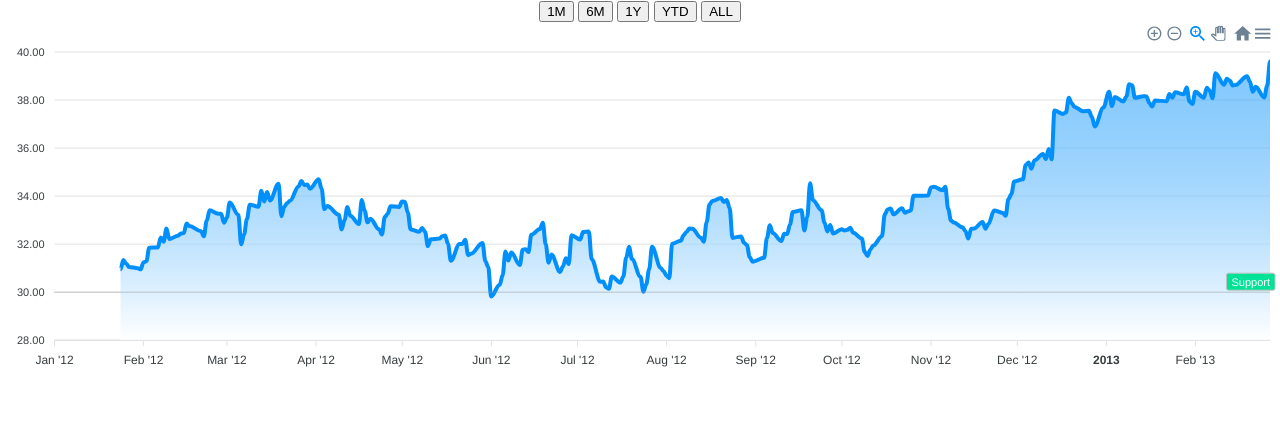
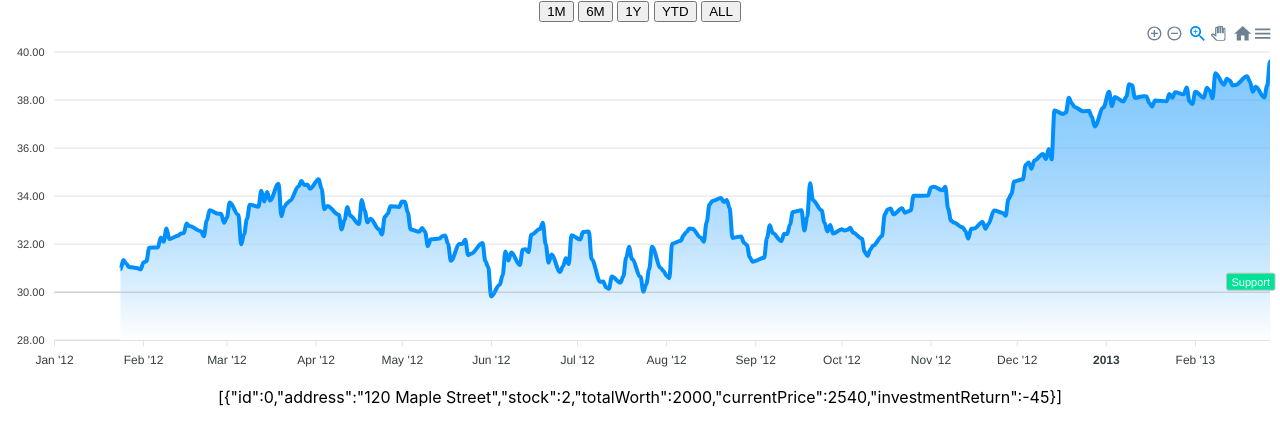
Before and after one commit to Daniil-Aleshechkin/landbanq, a React (Create React App) app: page / in a window 1280 px wide. Shown: the top 446 px of the page. Built offline with nearby package versions, Linux system fonts and the light colour scheme.

Commit message:
connected redux store to farmlisting

```diff
--- a/src/App.js
+++ b/src/App.js
@@ -3,10 +3,15 @@ import "./App.css";
 import WalletValue from "./components/walletValue";
 import React from "react";
 
+import FarmListings from "./components/FarmListings";
+
 function App() {
-    return <div className="App">
-        <WalletValue/>
-    </div>;
+    return (
+        <div className="App">
+            <WalletValue />
+            <FarmListings />
+        </div>
+    );
 }
 
 export default App;
--- a/src/components/FarmListings.js
+++ b/src/components/FarmListings.js
@@ -1 +1,12 @@
-import React, { Component } from "react";
+import React from "react";
+import { connect } from "react-redux";
+
+const FarmListings = (props) => {
+    return <div>{JSON.stringify(props.ownedProperties)}</div>;
+};
+
+const mapStateToProps = (state) => ({
+    ownedProperties: state.ownedPropertyReducer.ownedProperties,
+});
+
+export default connect(mapStateToProps)(FarmListings);
--- a/src/redux/reducers/ownedPropertyReducer.js
+++ b/src/redux/reducers/ownedPropertyReducer.js
@@ -1,6 +1,18 @@
 import * as ACTION_TYPES from "../../actions/actionTypes";
 
-const initialState = { ownedProperties: [], myWallet: { data: "Hi" } };
+const initialState = {
+    ownedProperties: [
+        {
+            id: 0,
+            address: "120 Maple Street",
+            stock: 2,
+            totalWorth: 2000,
+            currentPrice: 2540,
+            investmentReturn: -45,
+        },
+    ],
+    myWallet: { data: "Hi" },
+};
 
 export default function ownedPropertyReducer(state = initialState, action) {
     switch (action.type) {
```
Also changed, not shown: src/components/FarmListing.js (+4 -4 lines).
